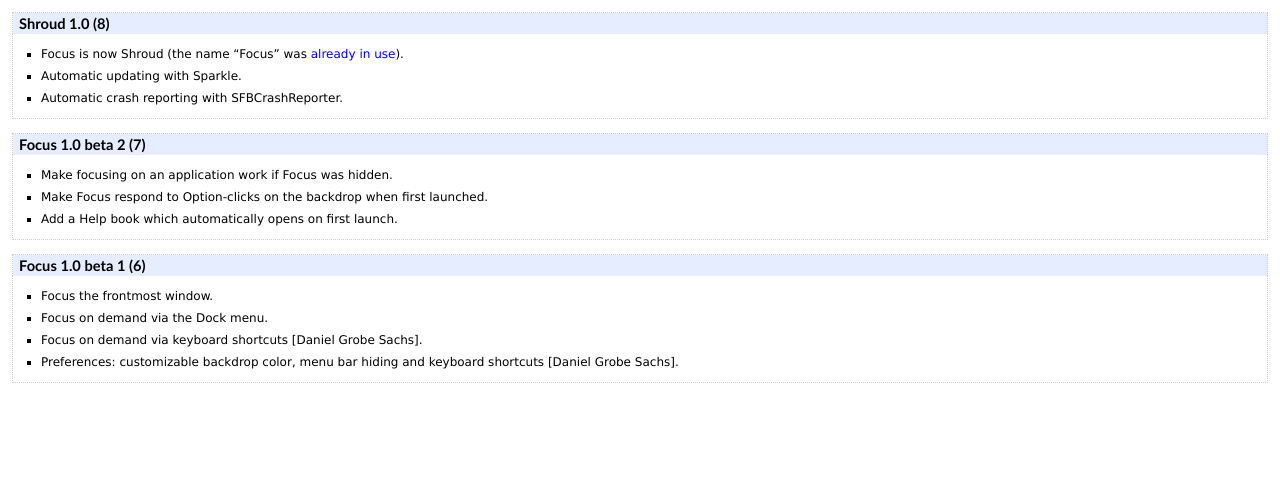
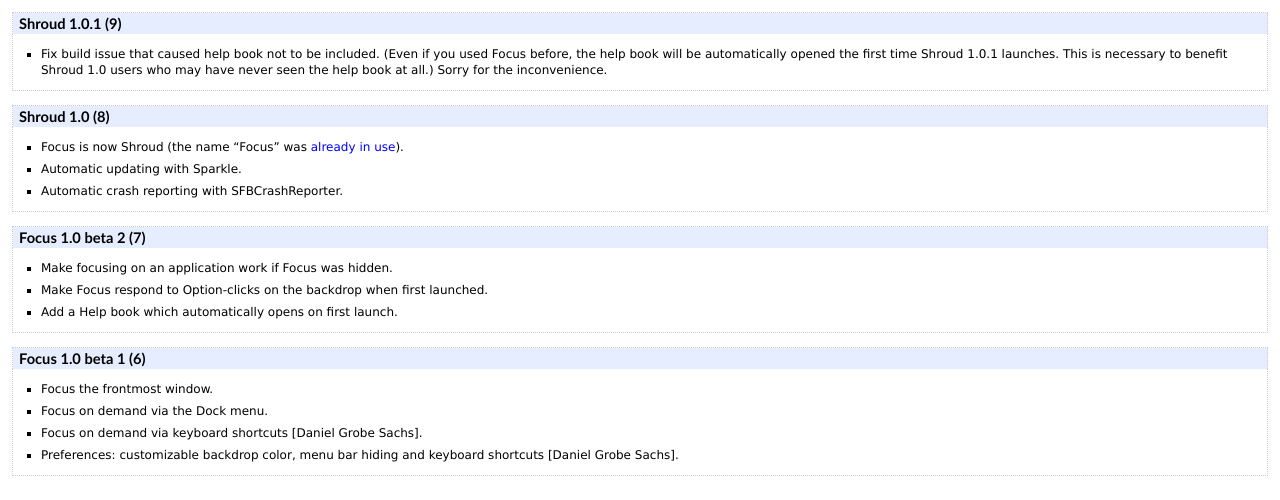
Before and after one commit to nriley/Shroud, a plain HTML site: page Updates/release-notes.html in a window 1280 px wide. Drawn offline with Linux system fonts and the light colour scheme.

Commit message:
Shroud 1.0.1

```diff
--- a/Updates/release-notes.html
+++ b/Updates/release-notes.html
@@ -9,6 +9,18 @@
 </head>
 
 <body>
+<table>
+  <tr><th>Shroud 1.0.1 (9)</th></tr>
+  <tr><td><ul>
+        <li>Fix build issue that caused help book not to be included.
+        (Even if you used Focus before, the help book will be
+        automatically opened the first time Shroud 1.0.1 launches.
+        This is necessary to benefit Shroud 1.0 users who may have
+        never seen the help book at all.)  Sorry for the
+        inconvenience.</li>
+  </ul></td></tr>
+</table>
+<p />
 <table>
   <tr><th>Shroud 1.0 (8)</th></tr>
   <tr><td><ul>
```
Also changed, not shown: Updates/updates.xml (+11 -2 lines), 2 other files.
